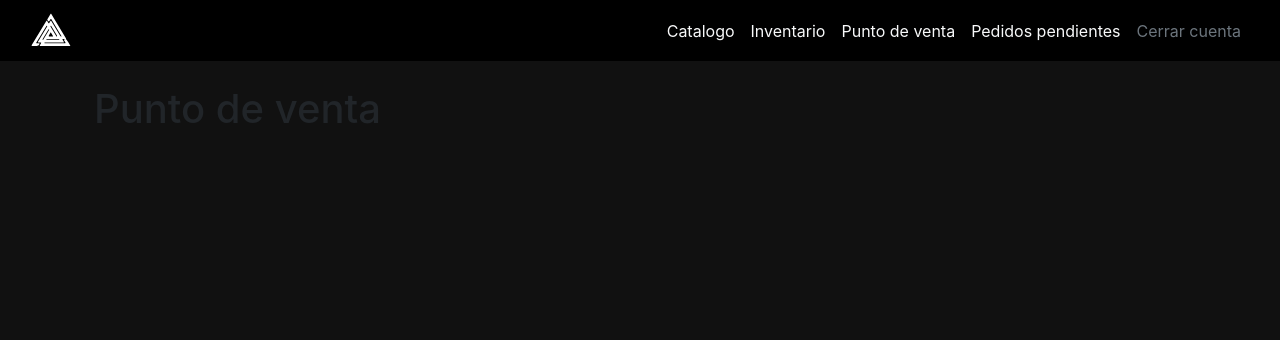
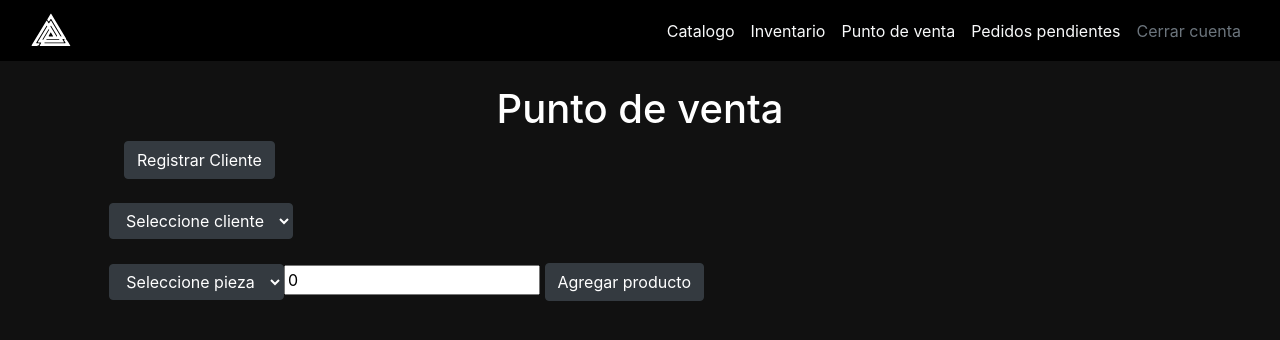
Before and after one commit to Wilovy09/PDV-DJANGO, a Django app: page /puntodeventa/ in a window 1280 px wide. Shown: the top 340 px of the page. Run offline with Django 4.2, Linux system fonts and the light colour scheme; the visitor is signed in with stand-in values (Sample User, id 1); some libraries are stand-ins or nearby versions.

Commit message:
se agrega btn registrar usuario

```diff
--- a/punto_de_venta/templates/punto_de_venta.html
+++ b/punto_de_venta/templates/punto_de_venta.html
@@ -2,7 +2,55 @@
 {% load crispy_forms_tags %}
 {% load static %}
 {% block content %}
-    <!--  -->
-    <h1>Punto de venta</h1>
-    <!--  -->
+    <!-- Titulo pagina -->
+    <h1 class="text-white text-center">Punto de venta</h1>
+    <!-- Container contenido -->
+    <div class="container">
+        <!-- Container Modal Registrar Cliente -->
+        <div class="container">
+            <!-- Registrar cliente modal -->
+            <button type="button" class="btn btn-dark" data-toggle="modal" data-target="#registrarCliente">Registrar Cliente</button>
+            <!-- Modal -->
+            <div class="modal fade" id="registrarCliente" tabindex="-1" role="dialog" aria-labelledby="registrarClienteLabel" aria-hidden="true">
+                <div class="modal-dialog" role="document">
+                <div class="modal-content">
+                    <div class="modal-header">
+                    <h5 class="modal-title" id="registrarClienteLabel">Registrar cliente</h5>
+                    <button type="button" class="close" data-dismiss="modal" aria-label="Close">
+                        <span aria-hidden="true">&times;</span>
+                    </button>
+                    </div>
+                    <div class="modal-body">
+                        <form method="post">
+                            {% csrf_token %}
+                            {{form | crispy}}
+                            <button type="submit" class="btn btn-dark">Guardar cliente</button>
+                        </form>
+                    </div>
+                </div>
+                </div>
+            </div>
+            <!-- FIN MODAL Registrar Clientes -->
+        </div>
+        <br>
+        <select class="form-select btn-dark btn" aria-label="Default select example">
+            <option class="text-center" value="Seleccione cliente">Seleccione cliente</option>
+            {% for cliente in clientess %}
+            <option class="text-center" value="{{cliente.nombre}}">{{cliente.nombre}}</option>
+            {% endfor %}
+        </select>
+        <br>
+        <br>
+        <form method="post">
+            {% csrf_token %}
+            <select class="form-select btn-dark btn" aria-label="Default select example">
+                <option class="text-center" value="Seleccione cliente">Seleccione pieza</option>
+                {% for producto in productos_lista %}
+                <option class="text-center" value="{{producto.nombre}}">{{producto.nombre}}</option>
+                {% endfor %}
+                <input type="text" placeholder="Cantidad" value="0">
+                <button type="submit" class="btn btn-dark">Agregar producto</button>
+            </select>
+        </form>
+    </div>
 {% endblock  %}
--- a/punto_de_venta/views.py
+++ b/punto_de_venta/views.py
@@ -4,8 +4,22 @@
 from catalogo.models import Producto
 
 producto = Producto.objects.all()
+Clientes = clientes.objects.all()
 def punto_de_venta(request):
     if request.user.is_authenticated:
-        return render(request, 'punto_de_venta.html')
+        data = {
+            'form':ClienteForm(),
+            'clientess':Clientes,
+            'productos_lista':producto,
+            }
+
+        if request.method == 'POST':
+            formulario = ClienteForm(data=request.POST)
+            if formulario.is_valid():
+                formulario.save()
+                data['mensaje'] = 'Cliente guardado'
+            else:
+                data['form'] = formulario
+        return render(request, 'punto_de_venta.html', data)
     else:
         return redirect('signin')
```
Also changed, not shown: media/catalogo/images/bastwand_duDk6uZ.png (added).
